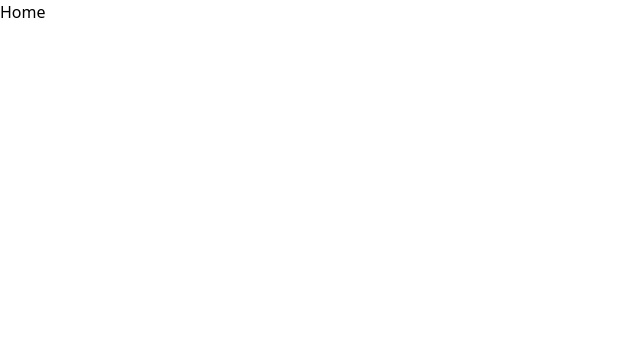
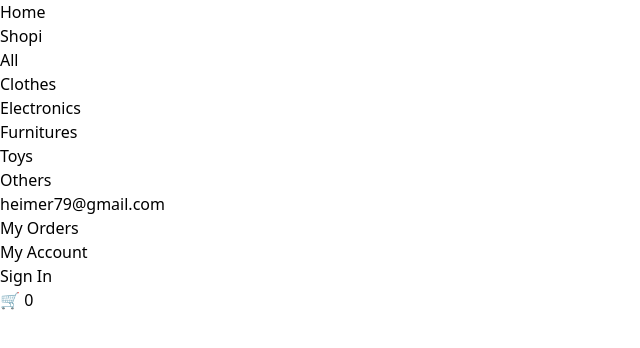
Before and after one commit to heimer79/react-commerce, a React (Vite) app: page / in a window 1280 px wide. Shown: the top 348 px of the page, without its empty margins (0-640 px from the left). Built offline with nearby package versions, Linux system fonts and the light colour scheme.

Commit message:
feat: Add Navbar component and update page structure

```diff
--- /dev/null
+++ b/src/Components/Navbar/index.jsx
@@ -0,0 +1,80 @@
+
+import { NavLink } from "react-router-dom"
+
+export const Navbar = () => {
+    const activeStyle = 'underline underline-offset-4'
+
+    const navLinkClass = ({ isActive }) => {
+        return isActive ? activeStyle : undefined
+    }
+
+    return (
+        <nav className="flex justify-between items-center fixed z-10 w-full py-5 px-8 text-sm font-light">
+            <ul className="flex items-center gap-3">
+                <li className="font-semibold text-lg">
+                    <NavLink to="/" >
+                        Shopi
+                    </NavLink>
+                </li>
+                <li>
+                    <NavLink to="/" className={navLinkClass}>
+                        All
+                    </NavLink>
+                </li>
+                <li>
+                    <NavLink to="/clothes" className={navLinkClass}>
+                        Clothes
+                    </NavLink>
+                </li>
+                <li>
+                    <NavLink to="/electronics" className={navLinkClass}>
+                        Electronics
+                    </NavLink>
+                </li>
+                <li>
+                    <NavLink to="/furnitures" className={navLinkClass}>
+                        Furnitures
+                    </NavLink>
+                </li>
+                <li>
+                    <NavLink to="/toys" className={navLinkClass}>
+                        Toys
+                    </NavLink>
+                </li>
+                <li>
+                    <NavLink to="/others" className={navLinkClass}>
+                        Others
+                    </NavLink>
+                </li>
+            </ul>
+
+            <ul className="flex items-center gap-3" >
+                <li>
+                    <NavLink to="mailto:heimer79@gmail.com" className='text-black/60 '>
+                        heimer79@gmail.com
+                    </NavLink>
+                </li>
+                <li>
+                    <NavLink to="/my-orders" className={navLinkClass}>
+                        My Orders
+                    </NavLink>
+                </li>
+                <li>
+                    <NavLink to="/my-account" className={navLinkClass}>
+                        My Account
+                    </NavLink>
+                </li>
+                <li>
+                    <NavLink to="/electronics" className={navLinkClass}>
+                        Sign In
+                    </NavLink>
+                </li>
+                <li>
+                    <NavLink to="/cart" className={navLinkClass}>
+                        🛒 0
+                    </NavLink>
+                </li>
+            </ul>
+        </nav>
+    )
+}
--- a/src/Pages/App/index.jsx
+++ b/src/Pages/App/index.jsx
@@ -1,10 +1,11 @@
 import { useRoutes, BrowserRouter } from  'react-router-dom';
-import Home from '../Home'
-import MyAccount from '../MyAccount'
-import MyOrder from '../MyOrder'
-import MyOrders from '../MyOrders'
-import NotFound from '../NotFound'
-import SignIn from '../SignIn'
+import { Home } from '../Home';
+import { MyAccount } from '../MyAccount';
+import { MyOrder } from '../MyOrder';
+import { MyOrders } from '../MyOrders';
+import { NotFound } from '../NotFound';
+import { SignIn } from '../SignIn';
+import { Navbar } from '../../Components/Navbar';
 
 
 import './App.css';
@@ -29,6 +30,7 @@ const App = () => {
   return (
     <BrowserRouter>
       <AppRoutes />
+      <Navbar />
     </BrowserRouter>
   )
 }
```
Also changed, not shown: src/Pages/Home/index.jsx (+3 -10 lines), src/Pages/MyAccount/index.jsx (+3 -8 lines), src/Pages/MyOrder/index.jsx (+1 -6 lines), src/Pages/MyOrders/index.jsx (+1 -6 lines), src/Pages/NotFound/index.jsx (+1 -6 lines), src/Pages/SignIn/index.jsx (+1 -6 lines).
